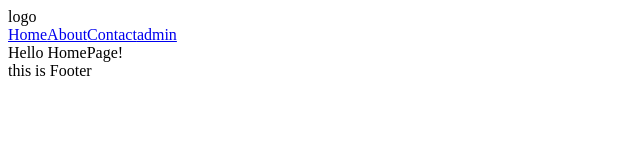
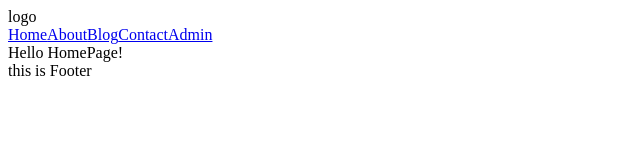
Before and after one commit to ec1348/nextjs-tutorial, a Next.js app: page / in a window 1280 px wide. Shown: the top 160 px of the page, without its empty margins (0-640 px from the left). Built offline with nearby package versions, Linux system fonts and the light colour scheme.

Commit message:
components, default layout for error, not-found page and loading page

```diff
--- a/src/app/page.js
+++ b/src/app/page.js
@@ -1,5 +1,6 @@
 
 export default function HomePage() {
+  // throw new Error('erro in home page')
   return (
     <div>Hello HomePage!</div>
   );
--- a/src/components/navbar/Navbar.jsx
+++ b/src/components/navbar/Navbar.jsx
@@ -1,14 +1,11 @@
-import Link from "next/link"
+import Links from "./links/Links"
 
 const Navbar = () => {
     return(
         <div>
             <div>logo</div>
             <div>
-                <Link href="/">Home</Link>
-                <Link href="/about">About</Link>
-                <Link href="/contact">Contact</Link>
-                <Link href="/admin">admin</Link>
+                <Links />
             </div>
         </div>
     )
--- /dev/null
+++ b/src/components/navbar/links/Links.jsx
@@ -0,0 +1,34 @@
+import Link from "next/link"
+
+const Links = () => {
+    let links = [
+        {
+            title: "Home",
+            path: "/"
+        },
+        {
+            title: "About",
+            path: "/about"
+        },
+        {
+            title: "Blog",
+            path: "/blog"
+        },
+        {
+            title: "Contact",
+            path: "/contact"
+        },
+        {
+            title: "Admin",
+            path: "/admin"
+        }
+    ]
+    return(
+        <div>
+            {links.map((link, index) => {
+                return <Link href={link.path} key={index}>{link.title}</Link>
+            })}
+        </div>
+    )
+}
+export default Links
```
Also changed, not shown: src/app/error.jsx (added, +8 -0 lines), src/app/loading.jsx (added, +7 -0 lines), src/app/not-found.jsx (added, +13 -0 lines).
